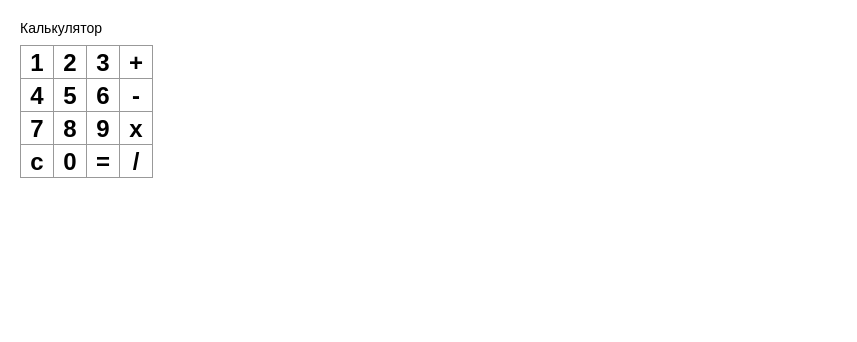
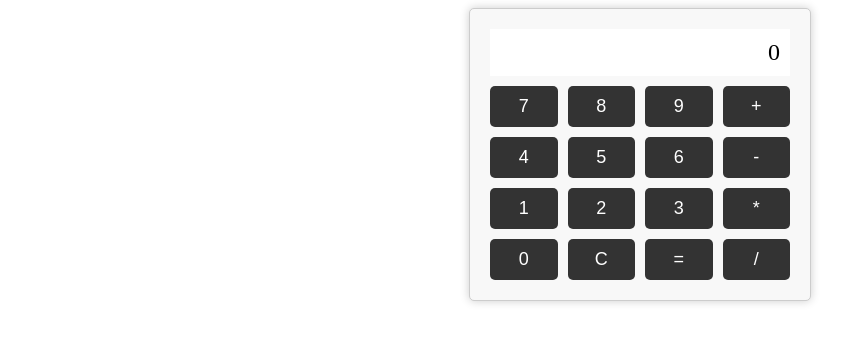
Before and after one commit to Vagisa/calculator, a React (Create React App) app: page / in a window 1280 px wide. Shown: the top 342 px of the page, without its empty margins (0-857 px from the left). Built offline with nearby package versions, Linux system fonts and the light colour scheme.

Commit message:
Отображается на дисплее нажатие кнопки

```diff
--- /dev/null
+++ b/src/App.js
@@ -0,0 +1,15 @@
+import React from "react";
+import ReactDOM from "react-dom/client";
+import "./index.css";
+import Calculator from "./index.js";
+
+function App() {
+  return (
+    <div className="App">
+      <Calculator />
+    </div>
+  );
+}
+
+const root = ReactDOM.createRoot(document.getElementById("root"));
+root.render(<App />);
--- a/src/index.css
+++ b/src/index.css
@@ -1,50 +1,38 @@
-body {
-    font: 14px "Century Gothic", Futura, sans-serif;
-    margin: 20px;
-  }
+.calculator {
+  width: 300px;
+  margin: 0 auto;
+  padding: 20px;
+  border: 1px solid #ccc;
+  border-radius: 5px;
+  box-shadow: 0 0 10px rgba(0, 0, 0, 0.2);
+  background-color: #f8f8f8;
+}
 
-  ol, ul {
-    padding-left: 30px;
-  }
+.display {
+  font-size: 24px;
+  text-align: right;
+  margin-bottom: 10px;
+  padding: 10px;
+  background-color: #fff;
+}
 
-  .board-row:after {
-    clear: both;
-    content: "";
-    display: table;
-  }
+.buttons {
+  display: grid;
+  grid-template-columns: repeat(4, 1fr);
+  gap: 10px;
+}
 
-  .status {
-    margin-bottom: 10px;
-  }
+button {
+  font-size: 18px;
+  padding: 10px;
+  background-color: #333;
+  color: #fff;
+  border: none;
+  border-radius: 5px;
+  cursor: pointer;
+  transition: background-color 0.3s;
+}
 
-  .square {
-    background: #fff;
-    border: 1px solid #999;
-    float: left;
-    font-size: 24px;
-    font-weight: bold;
-    line-height: 34px;
-    height: 34px;
-    margin-right: -1px;
-    margin-top: -1px;
-    padding: 0;
-    text-align: center;
-    width: 34px;
-  }
-
-  .square:focus {
-    outline: none;
-  }
-
-  .kbd-navigation .square:focus {
-    background: #ddd;
-  }
-
-  .game {
-    display: flex;
-    flex-direction: row;
-  }
-
-  .game-info {
-    margin-left: 20px;
-  }
+button:hover {
+  background-color: #555;
+}
--- a/src/index.js
+++ b/src/index.js
@@ -1,74 +1,97 @@
-import React from "react";
-import ReactDOM from "react-dom/client";
+import React, { Component } from "react";
+import './App.js';
 import './index.css';
 
-class Square extends React.Component {
-    render() {
-      return (
-        <button className="square">
-          {this.props.value}
-        </button>
-      );
-    }
+class Calculator extends Component {
+  constructor() {
+    super();
+    this.state = {
+      display: "0",
+      currentInput: "",
+      operator: null,
+      prevInput: "",
+    };
   }
 
-  class Board extends React.Component {
-    renderSquare(i) {
-      return <Square value={i}/>;
+  handleDigitClick = (digit) => {
+    const { display, currentInput } = this.state;
+    if (display === "0") {
+      this.setState({ display: digit, currentInput: digit });
+    } else {
+      this.setState({
+        display: display + digit,
+        currentInput: currentInput + digit,
+      });
     }
+  };
 
-    render() {
-      const status = 'Калькулятор';
+  handleOperatorClick = (props) => {
+    const { currentInput, operator } = this.state;
+    if (operator === null) {
+      this.setState({ operator, prevInput: currentInput, currentInput: "" });
+    } else {
+      // Handle chained operations if needed
+    }
+  };
 
-      return (
-        <div>
-          <div className="status">{status}</div>
-          <div className="board-row">
-            {this.renderSquare(1)}
-            {this.renderSquare(2)}
-            {this.renderSquare(3)}
-            {this.renderSquare('+')}
-          </div>
-          <div className="board-row">
-            {this.renderSquare(4)}
-            {this.renderSquare(5)}
-            {this.renderSquare(6)}
-            {this.renderSquare('-')}
-          </div>
-          <div className="board-row">
-            {this.renderSquare(7)}
-            {this.renderSquare(8)}
-            {this.renderSquare(9)}
-            {this.renderSquare('x')}
-          </div>
-          <div className="board-row">
-            {this.renderSquare('c')}
-            {this.renderSquare(0)}
-            {this.renderSquare('=')}
-            {this.renderSquare('/')}
-          </div>
+  handleEqualsClick = () => {
+    const { prevInput, currentInput, operator } = this.state;
+    if (operator && currentInput !== "") {
+      let result;
+      switch (operator) {
+        case "+":
+          result = parseFloat(prevInput) + parseFloat(currentInput);
+          break;
+        case "-":
+          result = parseFloat(prevInput) - parseFloat(currentInput);
+          break;
+        case "*":
+          result = parseFloat(prevInput) * parseFloat(currentInput);
+          break;
+        case "/":
+          result = parseFloat(prevInput) / parseFloat(currentInput);
+          break;
+        default:
+          return;
+      }
+      this.setState({ display: result, prevInput: result, currentInput: "" });
+    }
+  };
+
+  handleClearClick = () => {
+    this.setState({
+      display: "0",
+      currentInput: "",
+      operator: null,
+      prevInput: "",
+    });
+  };
+
+  render() {
+    return (
+      <div className="calculator">
+        <div className="display">{this.state.display}</div>
+        <div className="buttons">
+          <button onClick={() => this.handleDigitClick("7")}>7</button>
+          <button onClick={() => this.handleDigitClick("8")}>8</button>
+          <button onClick={() => this.handleDigitClick("9")}>9</button>
+          <button onClick={() => this.handleOperatorClick("+")}>+</button>
+          <button onClick={() => this.handleDigitClick("4")}>4</button>
+          <button onClick={() => this.handleDigitClick("5")}>5</button>
+          <button onClick={() => this.handleDigitClick("6")}>6</button>
+          <button onClick={() => this.handleOperatorClick("-")}>-</button>
+          <button onClick={() => this.handleDigitClick("1")}>1</button>
+          <button onClick={() => this.handleDigitClick("2")}>2</button>
+          <button onClick={() => this.handleDigitClick("3")}>3</button>
+          <button onClick={() => this.handleOperatorClick("*")}>*</button>
+          <button onClick={() => this.handleDigitClick("0")}>0</button>
+          <button onClick={this.handleClearClick}>C</button>
+          <button onClick={this.handleEqualsClick}>=</button>
+          <button onClick={() => this.handleOperatorClick("/")}>/</button>
         </div>
-      );
-    }
+      </div>
+    );
   }
+}
 
-  class Game extends React.Component {
-    render() {
-      return (
-        <div className="game">
-          <div className="game-board">
-            <Board />
-          </div>
-          <div className="game-info">
-            <div>{/* status */}</div>
-            <ol>{/* TODO */}</ol>
-          </div>
-        </div>
-      );
-    }
-  }
-
-  // ========================================
-
-  const root = ReactDOM.createRoot(document.getElementById("root"));
-  root.render(<Game />);
+export default Calculator;
```
